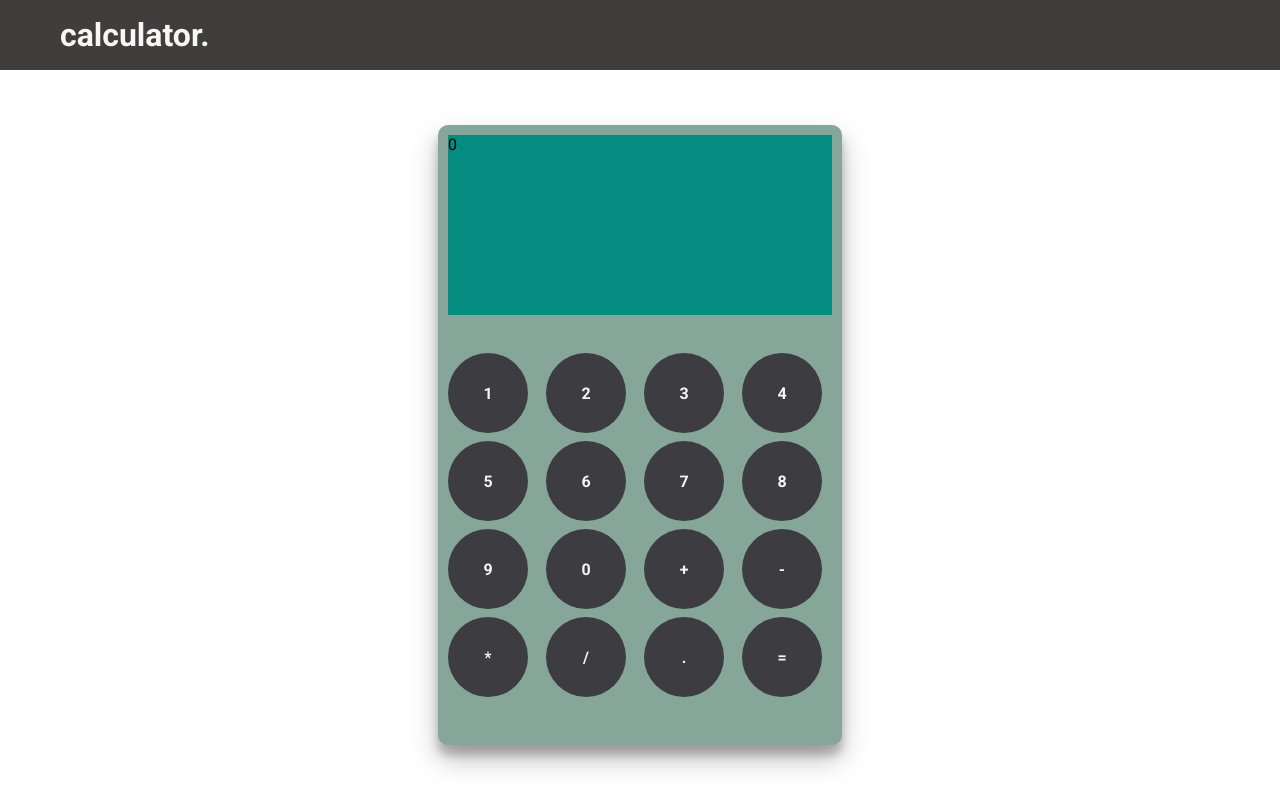
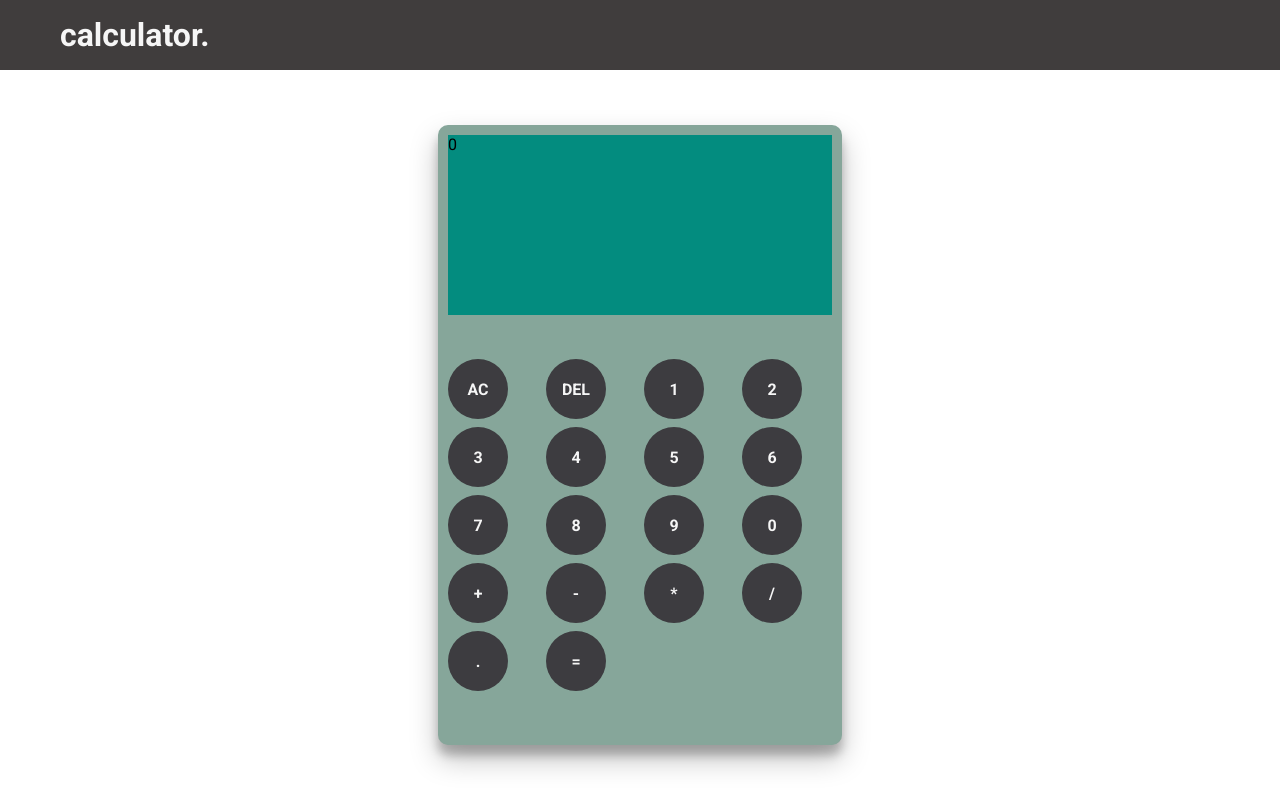
Before and after one commit to mateib47/web-calculator, a React (Create React App) app: page / in a window 1280 px wide. Built offline with nearby package versions, Linux system fonts and the light colour scheme; a web font is replaced by a local one.

Commit message:
add eval expression, add, del, clear

```diff
--- a/src/components/Button/Button.jsx
+++ b/src/components/Button/Button.jsx
@@ -2,10 +2,23 @@ import "./button.scss";
 
 const Button = ({ character, id, setExpr, expr }) => {
   const handleChange = () => {
-    if (!(expr == 0 && character == 0)) { //make it nicer
+    if (character == "AC") {
+      setExpr(0);
+    } else if (character == "DEL"){
+        setExpr(expr.slice(-1))
+    }else if(character == "="){
+        setExpr(evalExpr(expr));
+    }
+
+    else if (!(expr == 0 && character == 0)) {
+      //make it nicer
       setExpr("" + expr + character);
-    }
+    }//make switch case
   };
+
+  const evalExpr = (fn) => {
+    return new Function('return ' + fn)();
+  }
 
   return (
     <div
--- a/src/components/Button/button.scss
+++ b/src/components/Button/button.scss
@@ -1,7 +1,7 @@
 .button{
     background-color: #3D3C40;
-    width: 80px;
-    height: 80px;
+    width: 60px;
+    height: 60px;
     border-radius: 50%;
     display: flex;
     flex-direction: column;
--- a/src/components/Calculator/Calculator.jsx
+++ b/src/components/Calculator/Calculator.jsx
@@ -10,6 +10,8 @@ const Calculator = () => {
   const [expr, setExpr] = useState(0);
 
   let chars = [
+    { char: "AC", id: "clear"},
+    { char: "DEL", id: "delete"},
     { char: "1", id: "one" },
     { char: "2", id: "two" },
     { char: "3", id: "three" },
--- a/src/components/Display/Display.jsx
+++ b/src/components/Display/Display.jsx
@@ -5,5 +5,5 @@ const Display = ({text}) => {
     <div className='display' id='display'>{text == 0 ? text : text.slice(1)}</div>
   )
 }
-
+//FIX BUG
 export default Display
```
